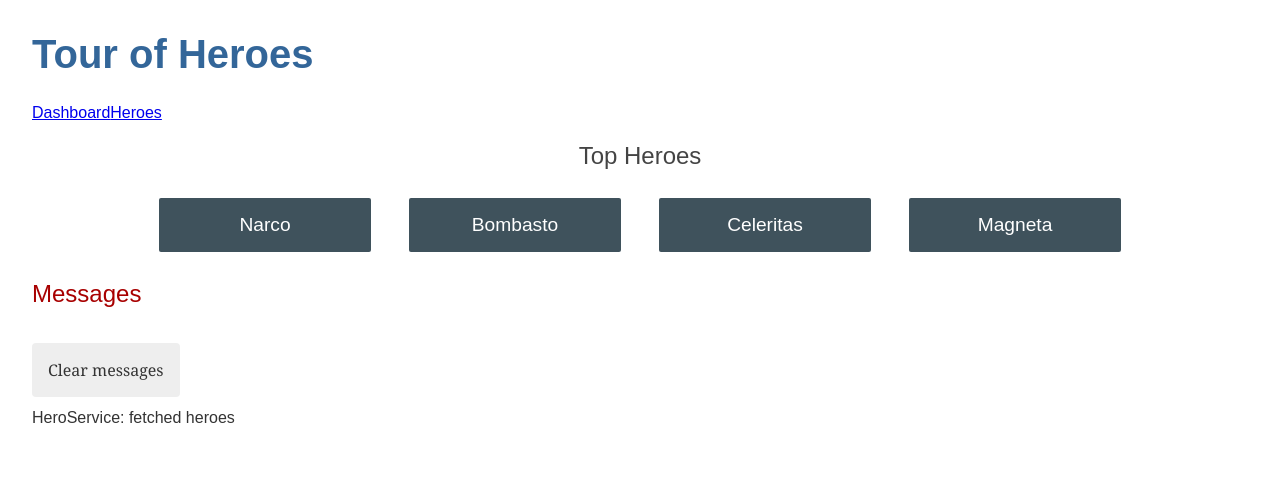
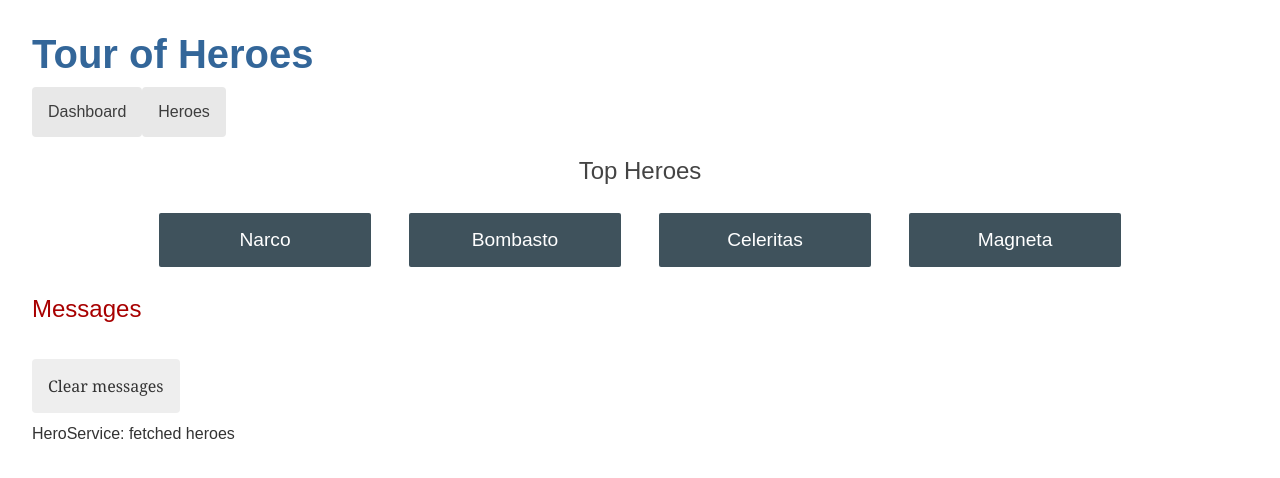
Before and after one commit to aryaindratanaya/Angular-Tour-of-Heroes, an Angular app: page /dashboard in a window 1280 px wide. Shown: the top 478 px of the page. Built offline with nearby package versions, Linux system fonts and the light colour scheme.

Commit message:
Add AppComponent's stylesheet

```diff
--- a/src/app/app.component.css
+++ b/src/app/app.component.css
@@ -0,0 +1,21 @@
+/* AppComponent's private CSS styles */
+h1 {
+  margin-bottom: 0;
+}
+nav a {
+  padding: 1rem;
+  text-decoration: none;
+  margin-top: 10px;
+  display: inline-block;
+  background-color: #e8e8e8;
+  color: #3d3d3d;
+  border-radius: 4px;
+}
+
+nav a:hover {
+  color: white;
+  background-color: #42545c;
+}
+nav a.active {
+  background-color: black;
+}
```
